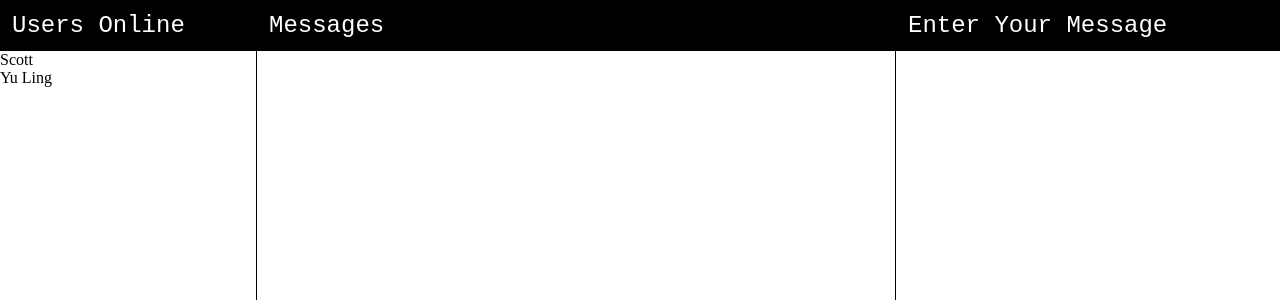
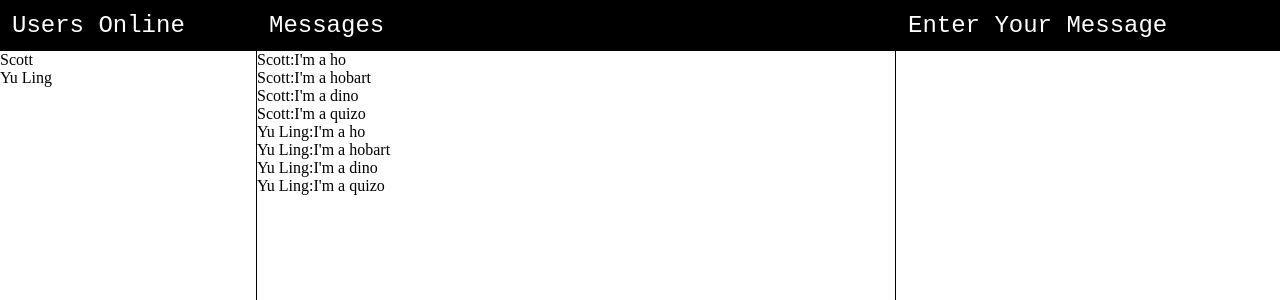
Before and after one commit to skillitzimberg/les-chats, a React (Create React App) app in the folder client/: page / in a window 1280 px wide. Shown: the top 300 px of the page. Built offline with nearby package versions, Linux system fonts and the light colour scheme.

Commit message:
WIP: setting up dummy data to know the shapes that the backend should be serving

```diff
--- a/client/src/App.js
+++ b/client/src/App.js
@@ -8,16 +8,15 @@ function App() {
   return (
     <div className="App">
       <Users userNames={userNames(userData)} />
-      <Messages />
+      <Messages userData={userData} />
       <TextInput />
     </div>
   );
 }
 
-const userNames = (userData) => {
-  let names = [];
-  userData.forEach((user) => names.push(user.name));
-  return names;
-};
+const userNames = (userData) =>
+  userData.map((user) => {
+    return user.name;
+  });
 
 export default App;
--- a/client/src/Dummy_Data/userData.js
+++ b/client/src/Dummy_Data/userData.js
@@ -2,7 +2,12 @@ const userMe = {
   name: "Scott",
   messages: [
     {
+      timeStamp: 1639326350652,
       text: "I'm a ho",
+    },
+    {
+      timeStamp: 1639326350654,
+      text: "I'm a dino",
     },
   ],
 };
@@ -11,7 +16,12 @@ const userYou = {
   name: "Yu Ling",
   messages: [
     {
+      timeStamp: 1639326350653,
       text: "I'm a hobart",
+    },
+    {
+      timeStamp: 1639326350655,
+      text: "I'm a quizo",
     },
   ],
 };
--- a/client/src/Messages.js
+++ b/client/src/Messages.js
@@ -2,12 +2,31 @@ import React from "react";
 import "./Messages.css";
 import SectionHeader from "./SectionHeader";
 
-const Messages = () => {
+const Messages = ({ userData }) => {
   return (
     <section id="messages">
       <SectionHeader title={"Messages"} />
+      {userData.map((user) => {
+        return messagesByTime(userData).map((message) => (
+          <div>
+            {user.name}:{message.text}
+          </div>
+        ));
+      })}
     </section>
   );
 };
 
+function messagesByTime(users) {
+  const allMessages = users
+    .map((user) => user.messages.map((message) => message))
+    .flat();
+
+  const messagesByTime = allMessages.sort((a, b) => {
+    return a.timeStamp - b.timeStamp;
+  });
+
+  return messagesByTime;
+}
+
 export default Messages;
```
